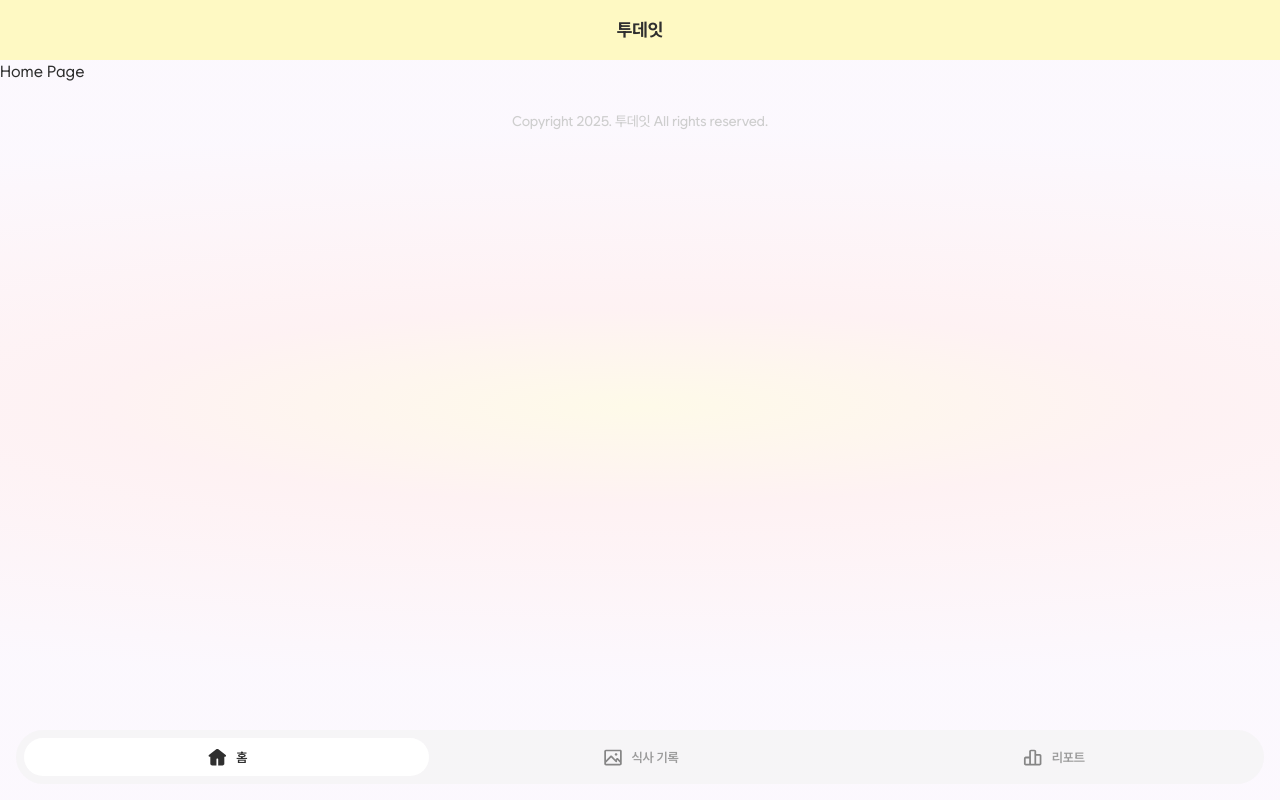
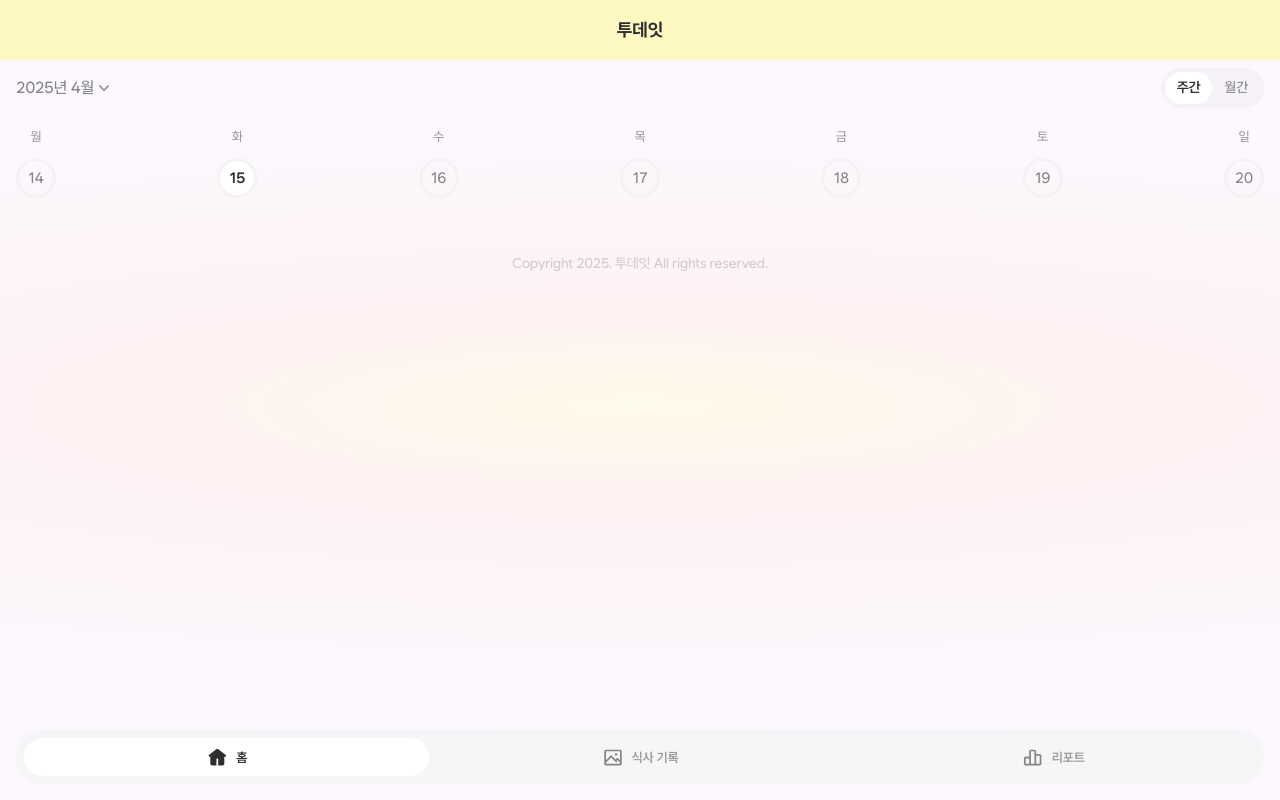
Before and after one commit to llddang/todayeat, a Next.js app: page / in a window 1280 px wide. Built offline with nearby package versions, Linux system fonts and the light colour scheme; no server answers; the database is empty.

Commit message:
feat:#114 캘린더 홈 페이지에 추가

```diff
--- a/src/app/(home)/page.tsx
+++ b/src/app/(home)/page.tsx
@@ -1,9 +1,18 @@
+import HomeCalendar from '@/components/_home/home-calendar';
 import Footer from '@/components/commons/footer';
+import CalendarProvider from '@/lib/contexts/calendar.context';
+import DashboardProvider from '@/lib/contexts/dashboard.context';
 
 const HomePage = () => {
   return (
     <div>
-      Home Page
+      <DashboardProvider>
+        <CalendarProvider>
+          <HomeCalendar />
+        </CalendarProvider>
+
+        {/* TODO: recode summary container 들어가기 */}
+      </DashboardProvider>
       <Footer />
     </div>
   );
```
